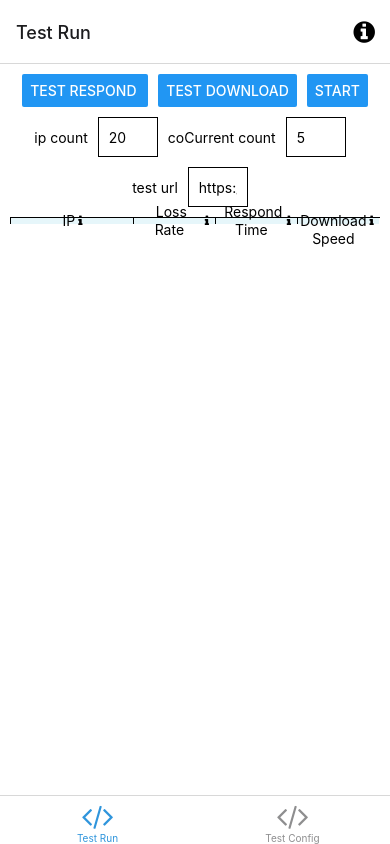
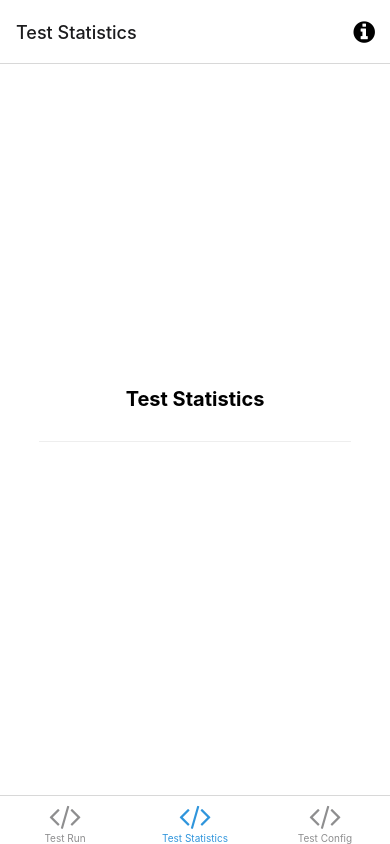
Before and after one commit to xianshenglu/cloudflare-ip-tester-app, a React Native app: screen /TestStatistics in a window 390 px wide. Built offline with nearby package versions, Linux system fonts and the light colour scheme; what expo-linking would draw is missing.

Commit message:
feat: add TestStatistics page

```diff
--- a/navigation/LinkingConfiguration.ts
+++ b/navigation/LinkingConfiguration.ts
@@ -20,6 +20,11 @@ const linking: LinkingOptions<RootStackParamList> = {
               TestRunScreen: "one",
             },
           },
+          TestStatistics: {
+            screens: {
+              TestStatisticsScreen: "three",
+            },
+          },
           TestConfig: {
             screens: {
               TestConfigScreen: "two",
--- a/navigation/index.tsx
+++ b/navigation/index.tsx
@@ -22,6 +22,7 @@ import {
   RootTabScreenProps,
 } from "../types";
 import LinkingConfiguration from "./LinkingConfiguration";
+import TestStatisticsScreen from "@/screens/TestStatisticsScreen";
 
 export default function Navigation({
   colorScheme,
@@ -104,6 +105,29 @@ function BottomTabNavigator() {
         })}
       />
       <BottomTab.Screen
+        name="TestStatistics"
+        component={TestStatisticsScreen}
+        options={({ navigation }: RootTabScreenProps<"TestStatistics">) => ({
+          title: "Test Statistics",
+          tabBarIcon: ({ color }) => <TabBarIcon name="code" color={color} />,
+          headerRight: () => (
+            <Pressable
+              onPress={() => navigation.navigate("Modal")}
+              style={({ pressed }) => ({
+                opacity: pressed ? 0.5 : 1,
+              })}
+            >
+              <FontAwesome
+                name="info-circle"
+                size={25}
+                color={Colors[colorScheme].text}
+                style={{ marginRight: 15 }}
+              />
+            </Pressable>
+          ),
+        })}
+      />
+      <BottomTab.Screen
         name="TestConfig"
         component={ConfigScreen}
         options={{
--- /dev/null
+++ b/screens/TestStatisticsScreen/index.tsx
@@ -0,0 +1,34 @@
+import { StyleSheet } from "react-native";
+
+import { Text, View } from "@/components/Themed";
+
+export default function TestConfigScreen() {
+  return (
+    <View style={styles.container}>
+      <Text style={styles.title}>Test Statistics</Text>
+      <View
+        style={styles.separator}
+        lightColor="#eee"
+        darkColor="rgba(255,255,255,0.1)"
+      />
+      {/* <TestPage path="/screens/TestConfigScreen.tsx" /> */}
+    </View>
+  );
+}
+
+const styles = StyleSheet.create({
+  container: {
+    flex: 1,
+    alignItems: "center",
+    justifyContent: "center",
+  },
+  title: {
+    fontSize: 20,
+    fontWeight: "bold",
+  },
+  separator: {
+    marginVertical: 30,
+    height: 1,
+    width: "80%",
+  },
+});
--- a/types.tsx
+++ b/types.tsx
@@ -27,6 +27,7 @@ export type RootStackScreenProps<Screen extends keyof RootStackParamList> = Nati
 export type RootTabParamList = {
   TestRun: undefined;
   TestConfig: undefined;
+  TestStatistics: undefined;
 };
 
 export type RootTabScreenProps<Screen extends keyof RootTabParamList> = CompositeScreenProps<
```
